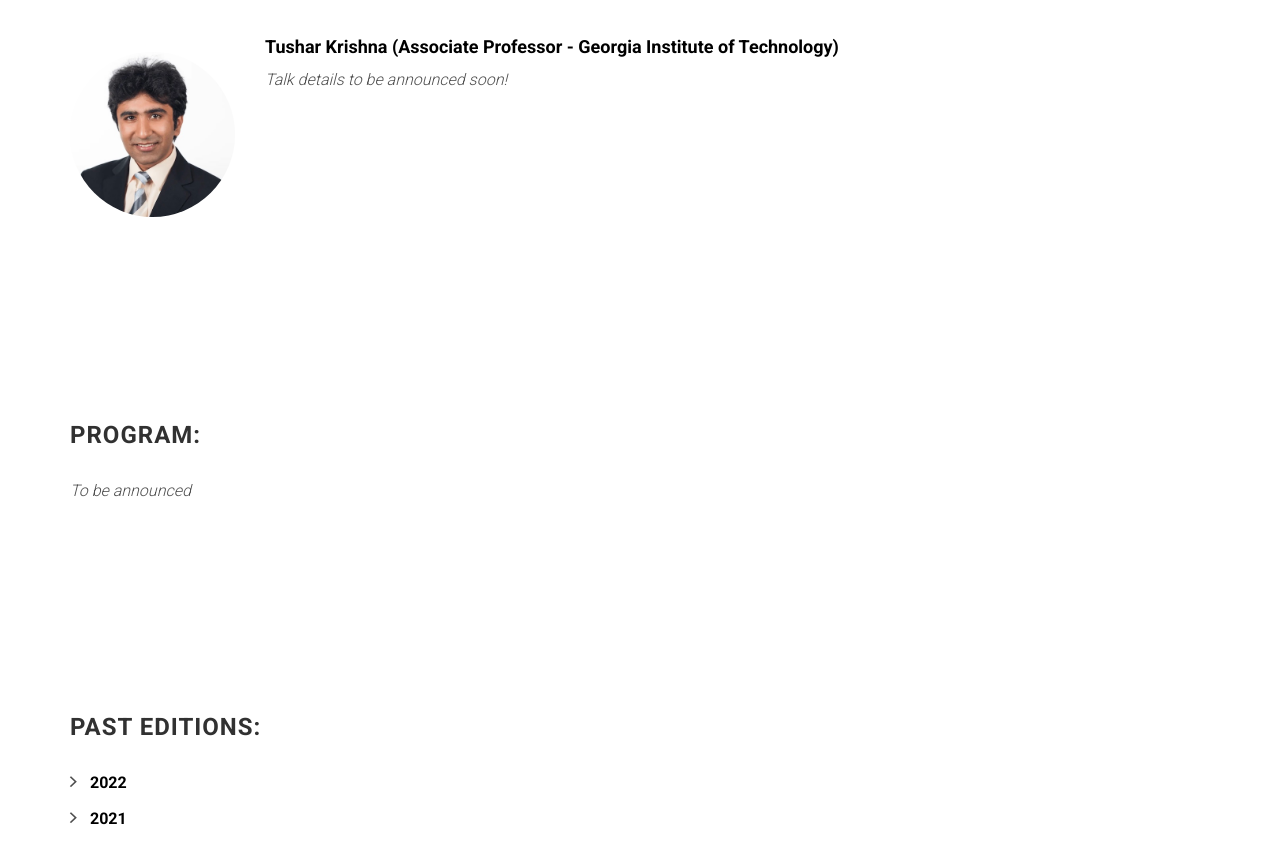
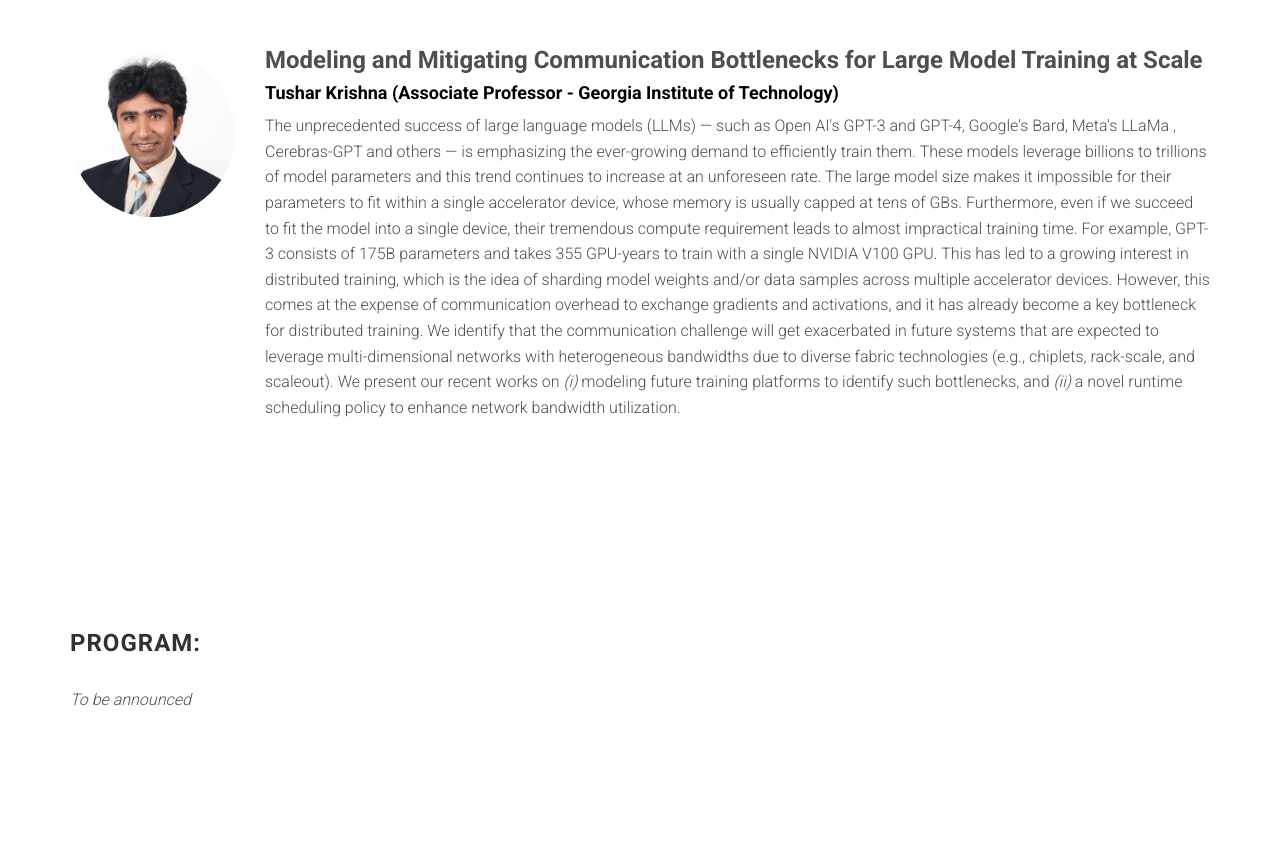
Before and after one commit to augustojv/cogarch-workshop-2023, a website: page index.html in a window 1280 px wide. Shown: the part 4107-4949 px from the top of the page. Drawn offline with Linux system fonts and the light colour scheme; files whose address does not match are found by name.

Commit message:
Invited speakers updated

```diff
--- a/index.html
+++ b/index.html
@@ -328,11 +328,21 @@
                 </div>
 
                 <div class="col-sm-10">
-					<!--<h3>Title</h3>-->
+					<h3>Modeling and Mitigating Communication Bottlenecks for Large Model Training at Scale</h3>
 					<h4><a href="https://www.linkedin.com/in/tushar-krishna-a60b0970/" target="_blank">Tushar Krishna
 						(Associate Professor - Georgia Institute of Technology)</a></h4>
 					<p>
-						<em>Talk details to be announced soon!</em>
+						The unprecedented success of large language models (LLMs) &mdash; such as Open AI's GPT-3 and GPT-4, Google's Bard, Meta's LLaMa , Cerebras-GPT and
+						others &mdash; is emphasizing the ever-growing demand to efficiently train them. These models leverage billions to trillions of model parameters and
+						this trend continues to increase at an unforeseen rate. The large model size makes it impossible for their parameters to fit within a single accelerator
+						device, whose memory is usually capped at tens of GBs. Furthermore, even if we succeed to fit the model into a single device, their tremendous compute
+						requirement leads to almost impractical training time. For example, GPT-3 consists of 175B parameters and takes 355 GPU-years to train with a single
+						NVIDIA V100 GPU. This has led to a growing interest in distributed training, which is the idea of sharding model weights and/or data samples across
+						multiple accelerator devices. However, this comes at the expense of communication overhead to exchange gradients and activations, and it has already
+						become a key bottleneck for distributed training. We identify that the communication challenge will get exacerbated in future systems that are expected
+						to leverage multi-dimensional networks with heterogeneous bandwidths due to diverse fabric technologies (e.g., chiplets, rack-scale, and scaleout).
+						We present our recent works on <em>(i)</em> modeling future training platforms to identify such bottlenecks, and <em>(ii)</em> a novel runtime scheduling
+						policy to enhance network bandwidth utilization.
           	  		</p>
 				</div>
             </div>
```
